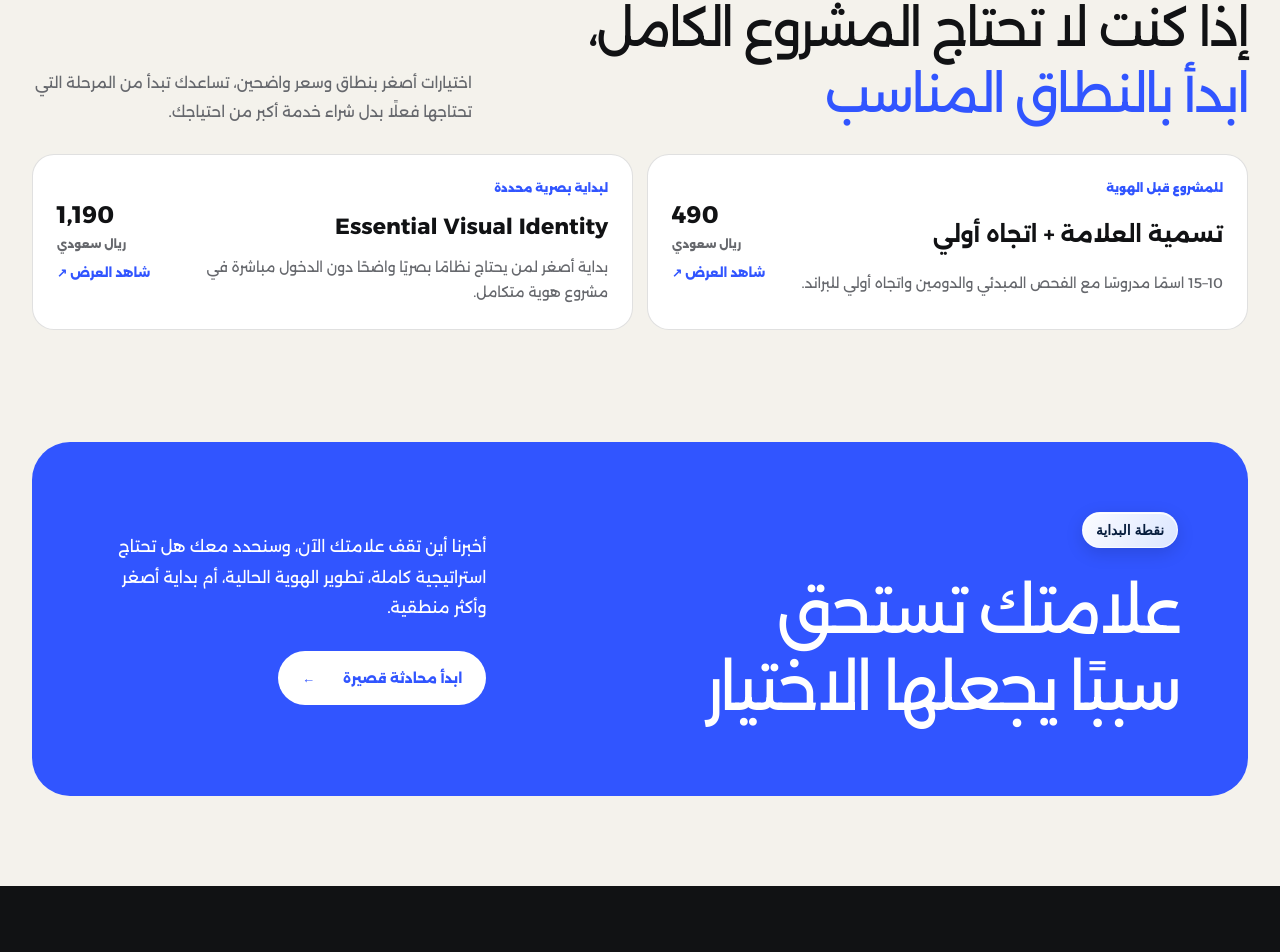
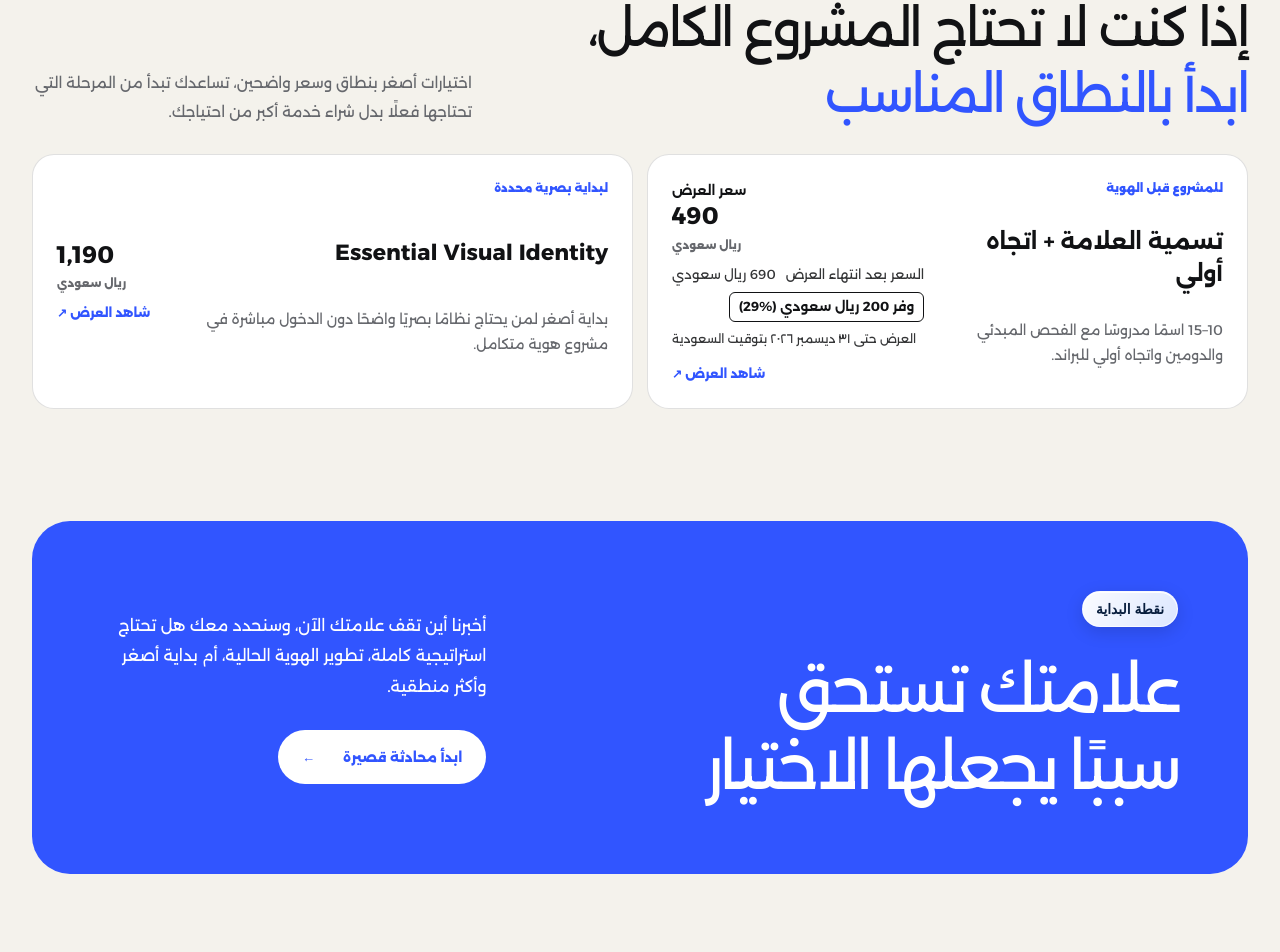
Before and after one commit to mohammedrashad2011-ui/Dewank-2026-website, a Next.js app: page /branding in a window 1280 px wide. Shown: the part 7788-8740 px from the top of the page. Built offline with nearby package versions, Linux system fonts and the light colour scheme; no server answers.

Commit message:
feat(pricing): pilot promotional price treatment on naming pages

```diff
--- a/app/(ar)/offers/brand-naming/localized-brand-naming-offer.tsx
+++ b/app/(ar)/offers/brand-naming/localized-brand-naming-offer.tsx
@@ -1,6 +1,7 @@
 "use client";
 
 import { useOfferPrice } from "../use-offer-price";
+import { PromotionalPrice } from "../promotional-price";
 import { StickyOfferBar } from "./sticky-offer-bar";
 
 // Every CTA on the page builds its link here, so the wa.me URL that GTM's
@@ -12,8 +13,7 @@ function useBrandNamingWhatsAppHref() {
 }
 
 export function BrandNamingOfferPrice() {
-  const price = useOfferPrice("brand-naming");
-  return <div className="offer-price"><strong>{price.formattedAmount}</strong><span>{price.currencyLabel}</span></div>;
+  return <PromotionalPrice offerKey="brand-naming" />;
 }
 
 // Inline price for running text, using the same localized quote as the offer panel.
```
